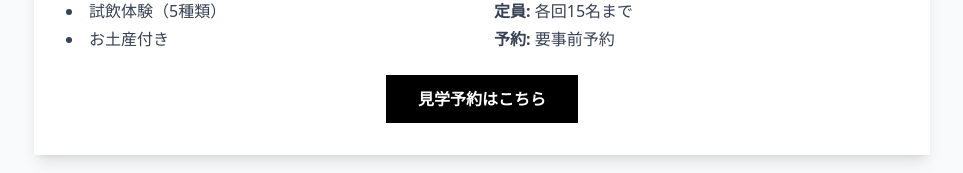
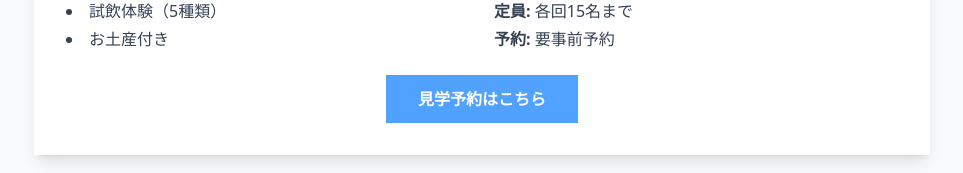
Before and after one commit to k-mawa/demonextjs, a Next.js app: page / in a window 1280 px wide. Shown: the part 3658-3831 px from the top of the page, without its empty margins (158-1121 px from the left). Built offline with nearby package versions, Linux system fonts and the light colour scheme.

Commit message:
the change color of a field trip button from black to light blue.

```diff
--- a/src/app/page.tsx
+++ b/src/app/page.tsx
@@ -251,7 +251,7 @@ export default function Home() {
                 <div className="text-center">
                   <Link
                     href="/contact"
-                    className="inline-block bg-black hover:bg-gray-800 text-white font-bold py-3 px-8 rounded-none transition-colors"
+                    className="inline-block bg-blue-400 hover:bg-blue-300 text-white font-bold py-3 px-8 rounded-none transition-colors"
                   >
                     見学予約はこちら
                   </Link>
```
Also changed, not shown: 2 other files (tests, documents, lock files or other folders).
